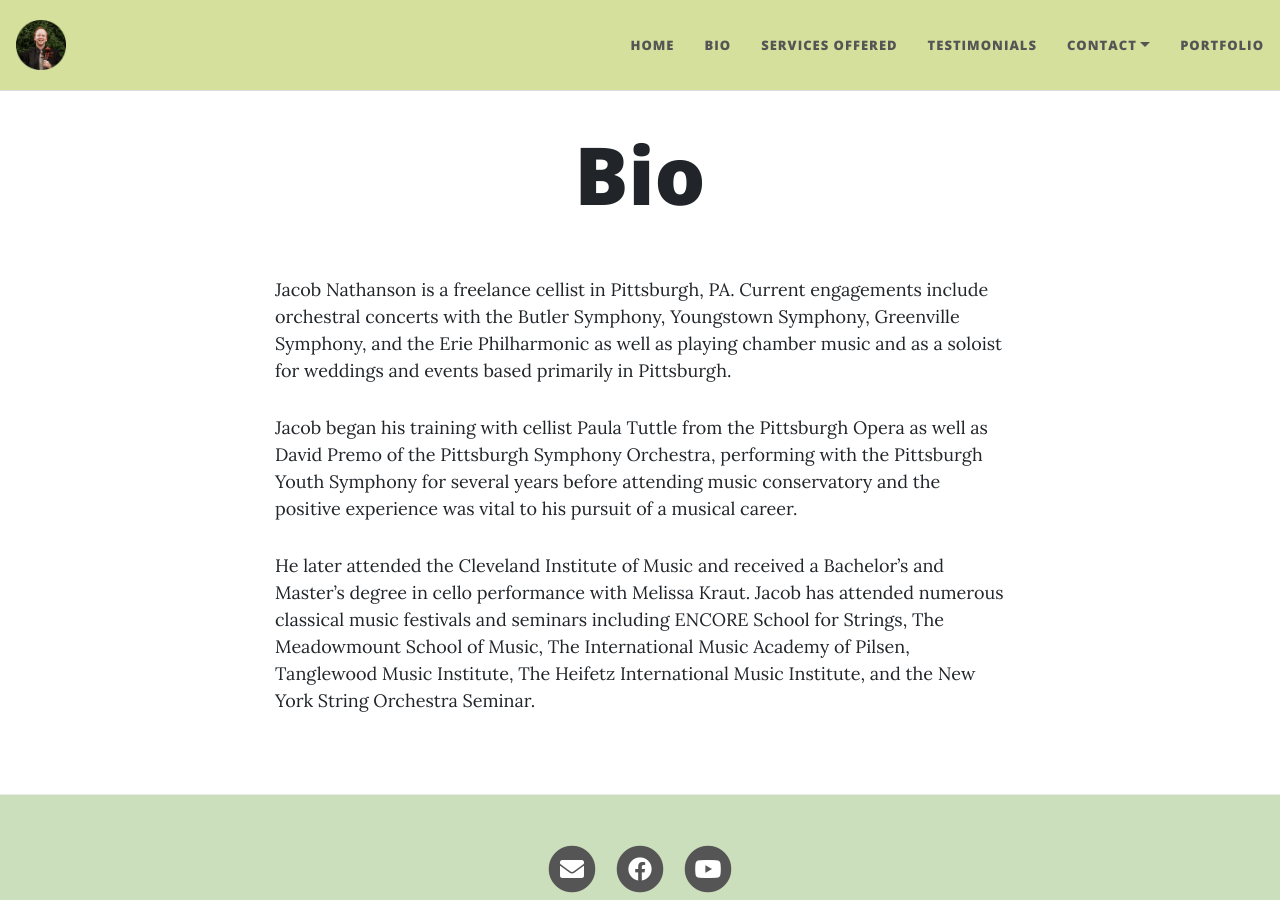
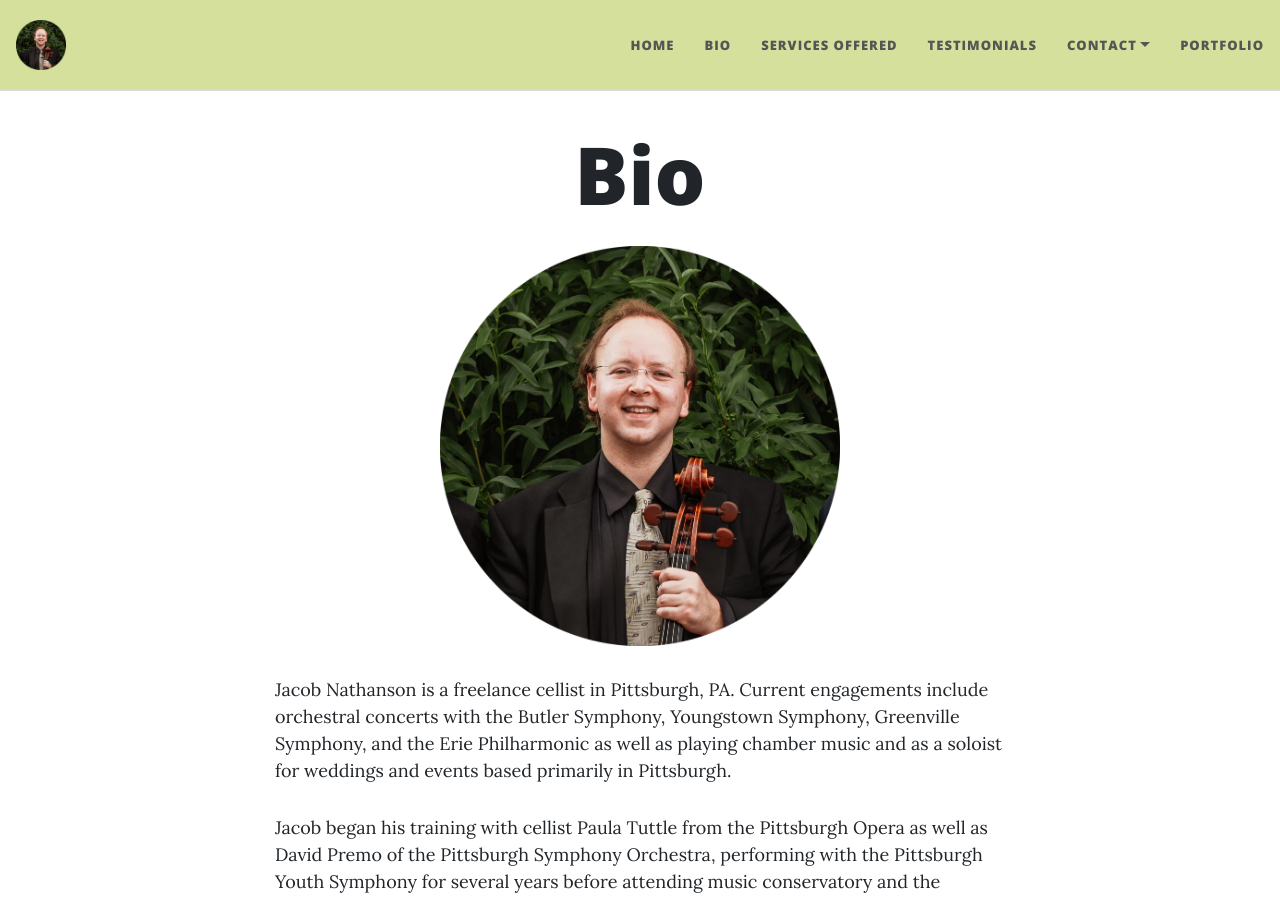
Before and after one commit to ben-nathanson/jake-nathanson-music, a Jekyll site: the page built from pages/bio.md, in a window 1280 px wide and 900 px high. Built offline with Jekyll 4.4.1, drawn with Linux system fonts in a browser that asks for light colours; nearby versions of some CDN libraries.

Commit message:
Add centered headshot in Bio

```diff
--- a/pages/bio.md
+++ b/pages/bio.md
@@ -3,6 +3,9 @@
 title: Bio
 ---
 
+<div align="center">
+    <img src="https://pittsburghstrings.com/assets/img/headshot.webp" width="400">
+</div>
 
 Jacob Nathanson is a freelance cellist in Pittsburgh, PA. Current engagements include orchestral concerts with the Butler Symphony, Youngstown Symphony, Greenville Symphony, and the Erie Philharmonic as well as playing chamber music and as a soloist for weddings and events based primarily in Pittsburgh.
 
```
